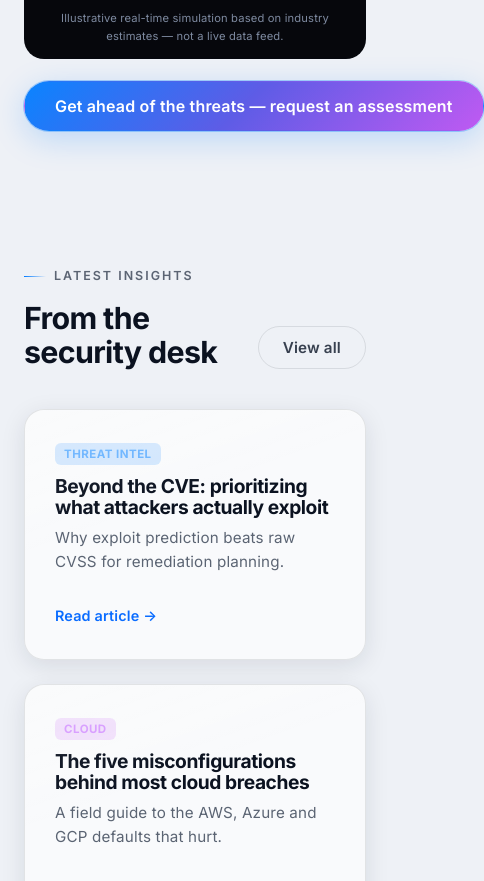
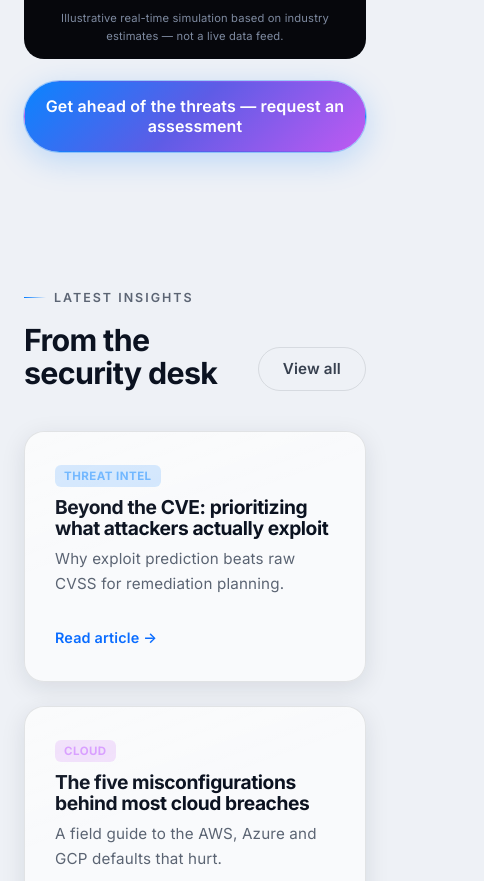
Before and after one commit to thomasngubusiness/companywebsite, a plain HTML site: page index.html in a window 390 px wide. Shown: the part 7040-7921 px from the top of the page, 484 px wide, since content can reach past the window. Drawn offline with Linux system fonts and the light colour scheme; no server answers.

Commit message:
Threat map CTA: wrap + full-width on mobile so it fits the screen

```diff
--- a/assets/css/components.css
+++ b/assets/css/components.css
@@ -258,3 +258,9 @@ textarea:focus-visible,summary:focus-visible,[tabindex]:focus-visible{
 }
 @media(max-width:600px){#threatCanvas{aspect-ratio:3/2}}
 @media(max-width:560px){.tm-num{font-size:1.05rem}.tm-stat{min-width:96px;padding:8px 11px;flex:1 1 40%}}
+
+/* Threat-map CTA: wrap + full width on phones so it doesn't overflow */
+@media(max-width:560px){
+  .tm-cta{white-space:normal;width:100%;justify-content:center;text-align:center;
+    padding:14px 18px;line-height:1.3}
+}
--- a/index.html
+++ b/index.html
@@ -188,7 +188,7 @@
       </div>
       <p class="tm-note">Illustrative real-time simulation based on industry estimates — not a live data feed.</p>
     </div>
-    <div style="text-align:center;margin-top:22px"><a class="btn btn-primary btn-lg" href="enquiry.html">Get ahead of the threats — request an assessment</a></div>
+    <div style="text-align:center;margin-top:22px"><a class="btn btn-primary btn-lg tm-cta" href="enquiry.html">Get ahead of the threats — request an assessment</a></div>
   </div>
 </section>
 
```
